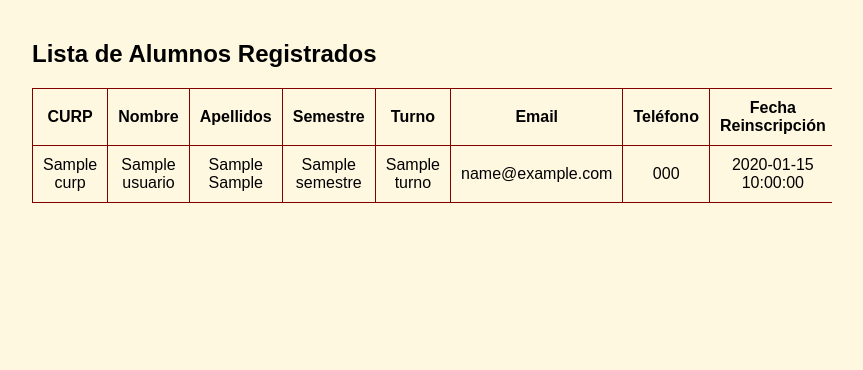
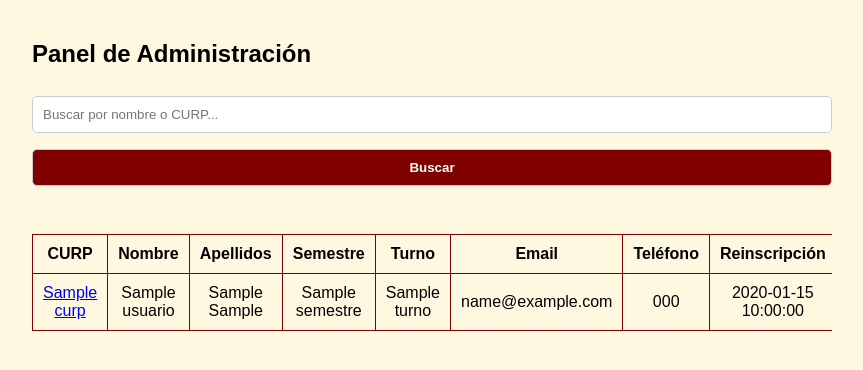
Before and after one commit to Armando59t/cbtis272, a Flask app: page /admin in a window 1280 px wide. Shown: the part 64-434 px from the top of the page, without its empty margins (208-1071 px from the left). Run offline with Flask 3, Linux system fonts and the light colour scheme; the visitor is signed in with stand-in values (Sample User, id 1); a database or web service that is not in the repository returns one stand-in record (values such as "Sample title").

Commit message:
Update admin.html

```diff
--- a/templates/admin.html
+++ b/templates/admin.html
@@ -3,10 +3,16 @@
 {% block titulo %}Panel Admin - CBTis 272{% endblock %}
 
 {% block contenido %}
-    <h2>Lista de Alumnos Registrados</h2>
+    <h2>Panel de Administración</h2>
 
-    <div style="overflow-x:auto;">
-        <table border="1" cellpadding="5" cellspacing="0" style="margin: auto;">
+    <form method="POST" action="/admin">
+        <input type="text" name="busqueda" placeholder="Buscar por nombre o CURP..." required>
+        <input type="submit" value="Buscar">
+    </form>
+
+    {% if usuarios %}
+    <div style="overflow-x:auto; margin-top: 20px;">
+        <table>
             <thead>
                 <tr>
                     <th>CURP</th>
@@ -16,13 +22,13 @@
                     <th>Turno</th>
                     <th>Email</th>
                     <th>Teléfono</th>
-                    <th>Fecha Reinscripción</th>
+                    <th>Reinscripción</th>
                 </tr>
             </thead>
             <tbody>
                 {% for alumno in usuarios %}
                 <tr>
-                    <td>{{ alumno.curp }}</td>
+                    <td><a href="/admin/alumno/{{ alumno.curp }}">{{ alumno.curp }}</a></td>
                     <td>{{ alumno.nombres }}</td>
                     <td>{{ alumno.apellido_paterno }} {{ alumno.apellido_materno }}</td>
                     <td>{{ alumno.semestre }}</td>
@@ -35,4 +41,7 @@
             </tbody>
         </table>
     </div>
+    {% else %}
+        <p>No se encontraron alumnos.</p>
+    {% endif %}
 {% endblock %}
```
